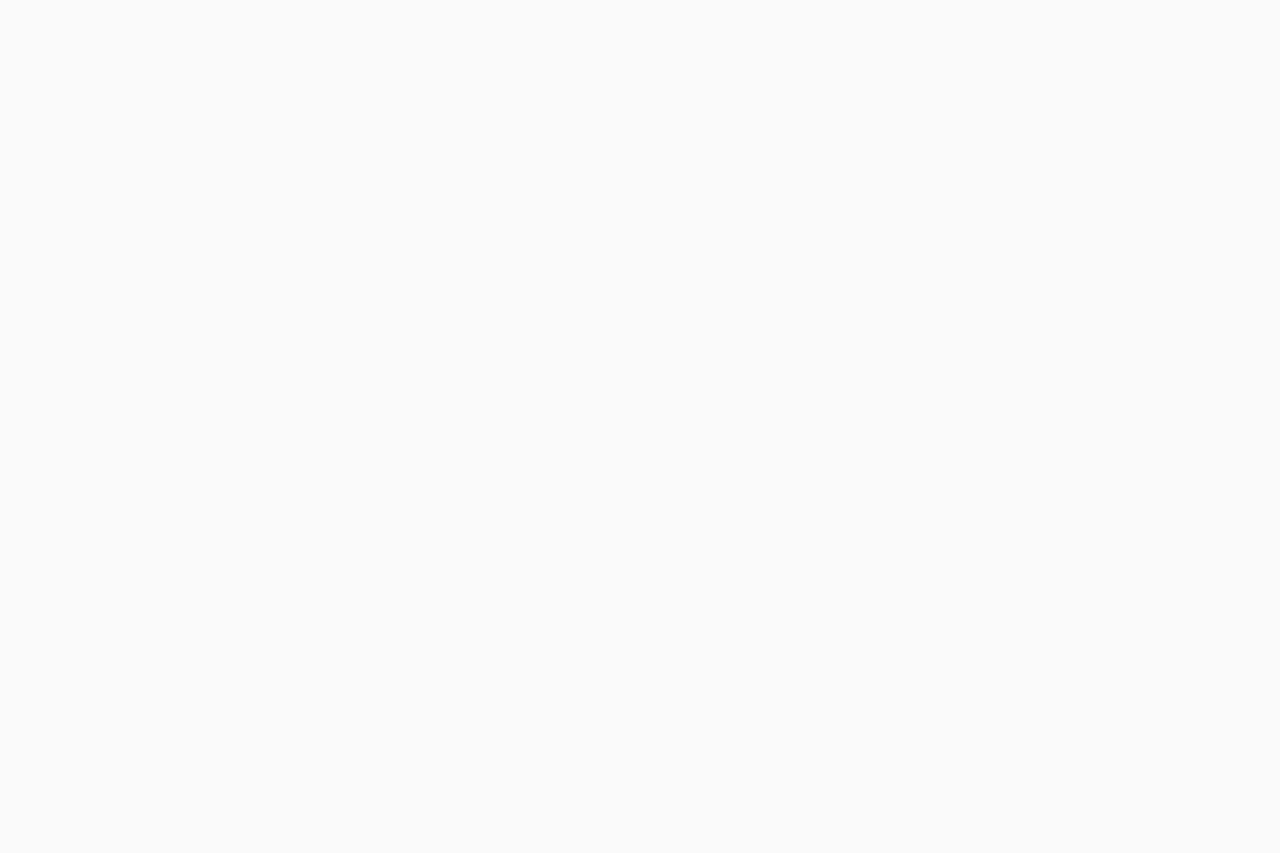
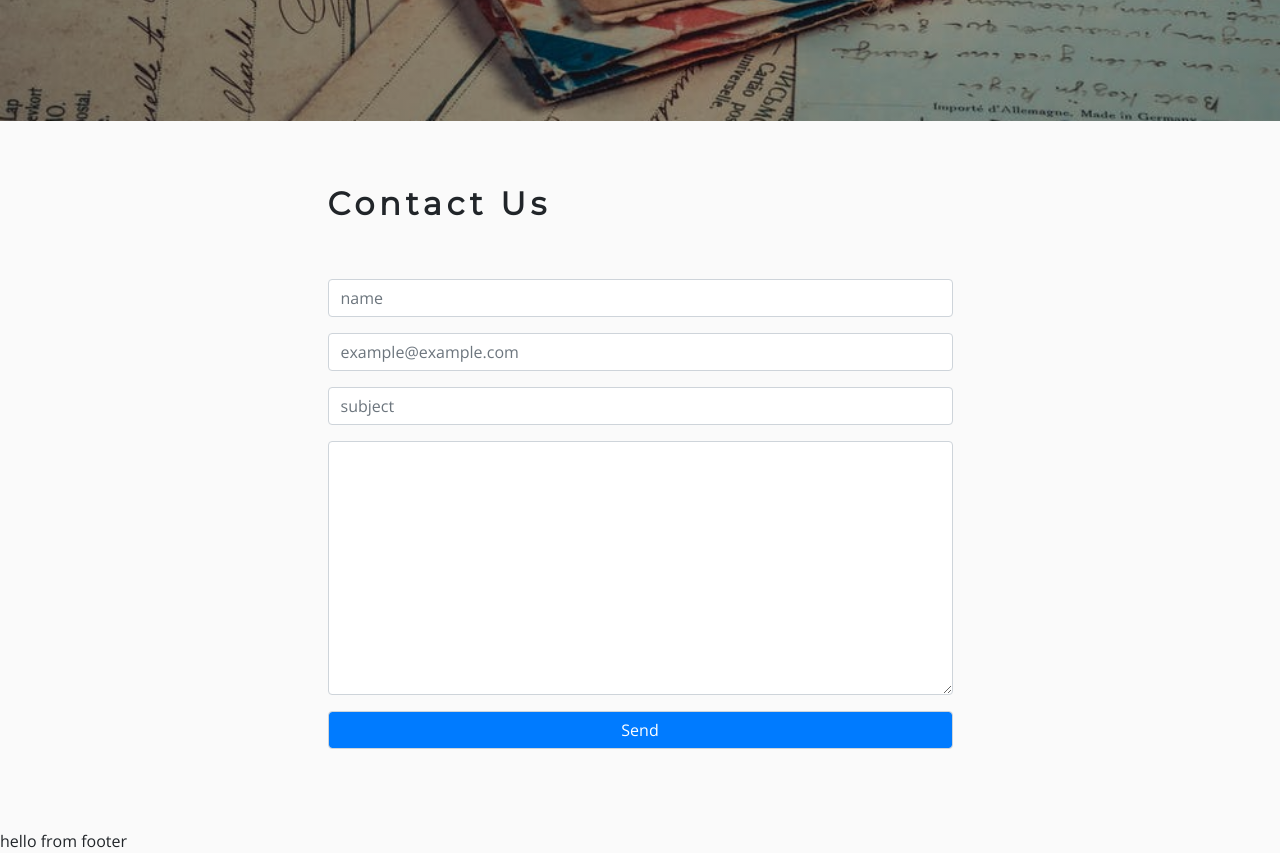
Before and after one commit to ypablo/Tech_store, a React (Create React App) app: page /contact in a window 1280 px wide. Shown: the part 420-1273 px from the top of the page. Before the commit the page ends 800 px from the top, so only its background shows below. Built offline with nearby package versions, Linux system fonts and the light colour scheme.

Commit message:
Contact page

```diff
--- /dev/null
+++ b/src/components/ContactPage/Contact.js
@@ -0,0 +1,32 @@
+import React from 'react'
+import Title from '../Title'
+
+export default function Contact() {
+    return (
+        <div className="py-5">
+            <div className="row">
+                <div className="col-10 mx-auto col-md-6 my-3">
+                    <Title title="contact us"/>
+                    <form className="mt-5" action="https://formspree.io/xggvogqx" method="POST">
+                        <div className="form-group">
+                            <input className="form-control" type="text" name="firstName" placeholder="name"/>
+                        </div>
+                        <div className="form-group">
+                            <input className="form-control" type="email" name="email" placeholder="example@example.com"/>
+                        </div>
+                        <div className="form-group">
+                            <input className="form-control" type="text" name="subject" placeholder="subject"/>
+                        </div>
+                        <div className="form-group">
+                            <textarea className="form-control" type="textarea" name="message" rows="10"/>
+                        </div>
+                        <div className="form-group mt-3">
+                            <input className="form-control bg-primary text-white" type="submit" value="Send"/>
+                        </div>
+                    </form>
+                </div>
+            </div>
+
+        </div>
+    )
+}
--- a/src/pages/ContactPage.js
+++ b/src/pages/ContactPage.js
@@ -1,9 +1,13 @@
 import React from 'react'
+import Hero from '../components/Hero'
+import contactImg from '../images/contactBcg.jpeg'
+import Contact from '../components/ContactPage/Contact'
 
 export default function ContactPage() {
     return (
         <div>
-            Hello from contact page
+           <Hero img={contactImg}></Hero>
+           <Contact/>
         </div>
     )
 }
```
